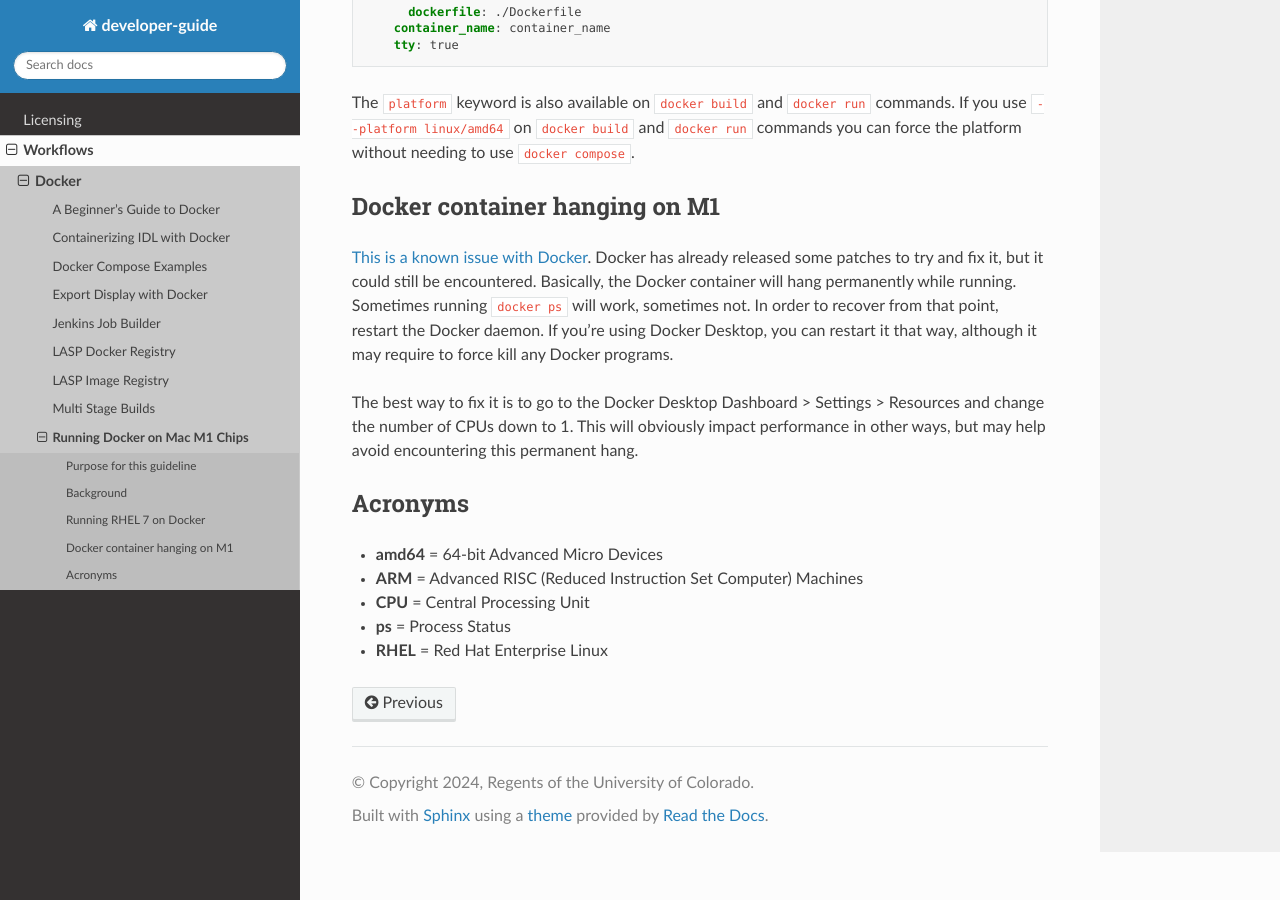
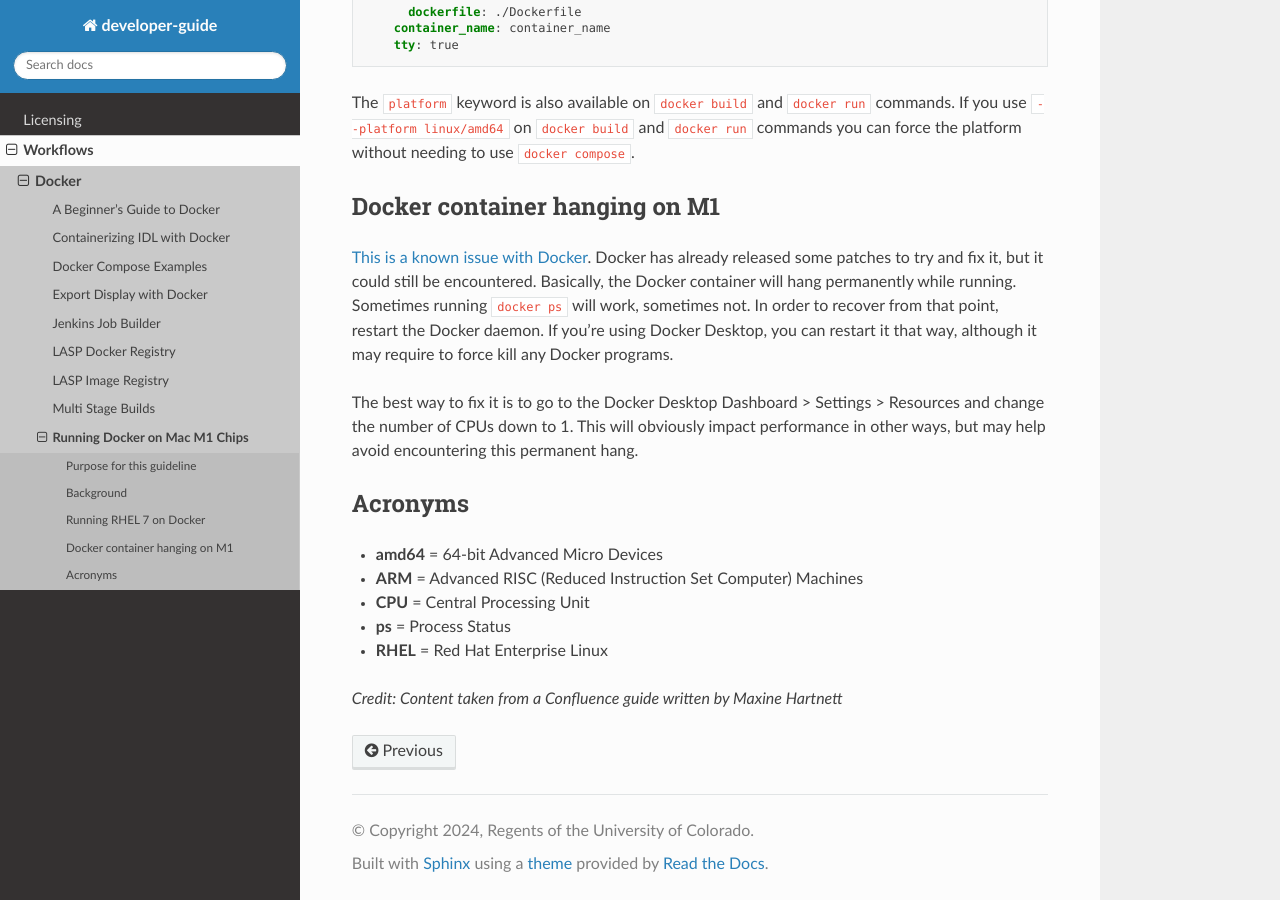
Before and after one commit to lasp/developer-guide, a Sphinx documentation site: the page built from docs/source/workflows/docker/running_docker_with_m1.md, in a window 1280 px wide and 900 px high, scrolled down 1455 px. Built offline with Sphinx 7.4.7 and the Read the Docs theme 2.0.0, drawn with Linux system fonts in a browser that asks for light colours.

Commit message:
Added line to give credit to original author

```diff
--- a/docs/source/workflows/docker/running_docker_with_m1.md
+++ b/docs/source/workflows/docker/running_docker_with_m1.md
@@ -81,3 +81,5 @@ down to 1. This will obviously impact performance in other ways, but may help av
 * **CPU** = Central Processing Unit
 * **ps** = Process Status
 * **RHEL** = Red Hat Enterprise Linux
+
+*Credit: Content taken from a Confluence guide written by Maxine Hartnett*
```
Also changed, not shown: docs/source/workflows/docker/beginner_guide_to_docker.md (+2 -0 lines).
